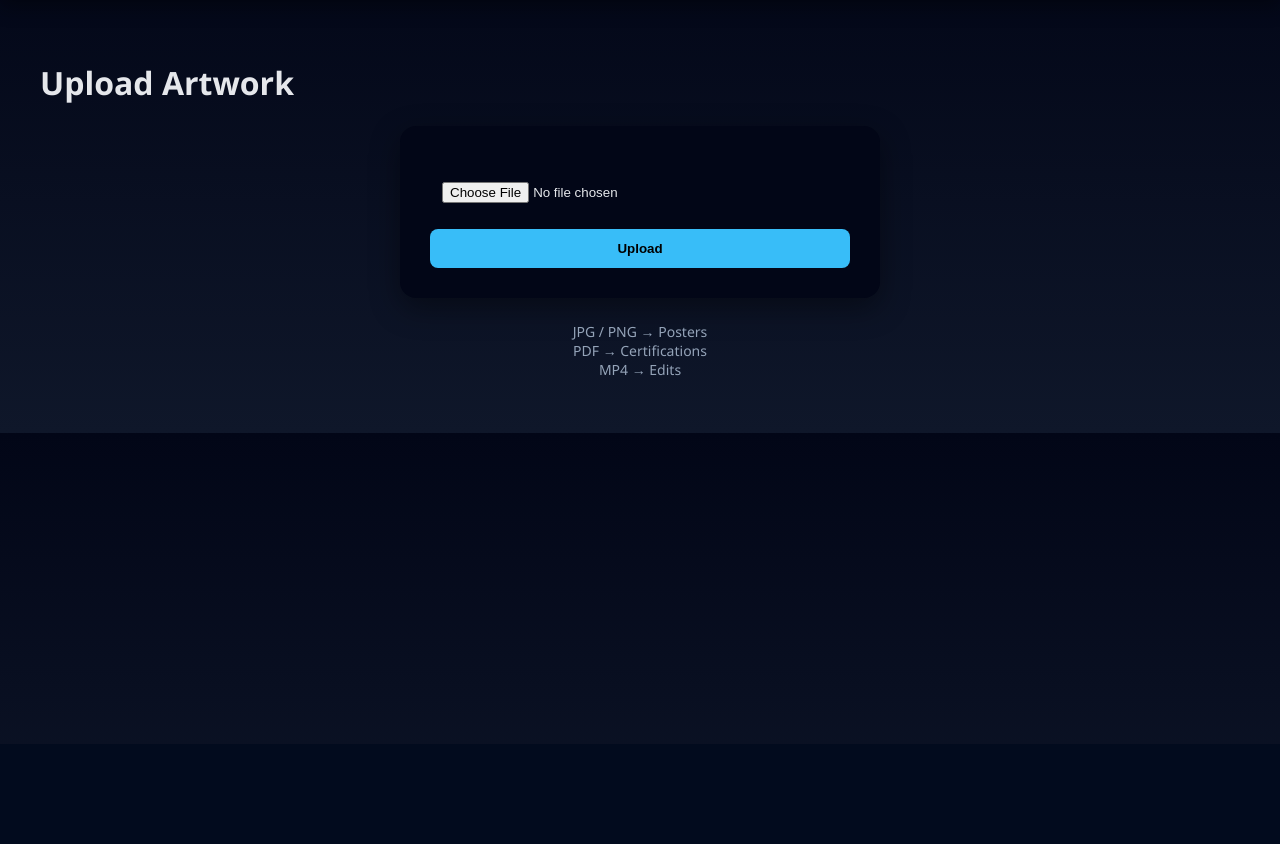
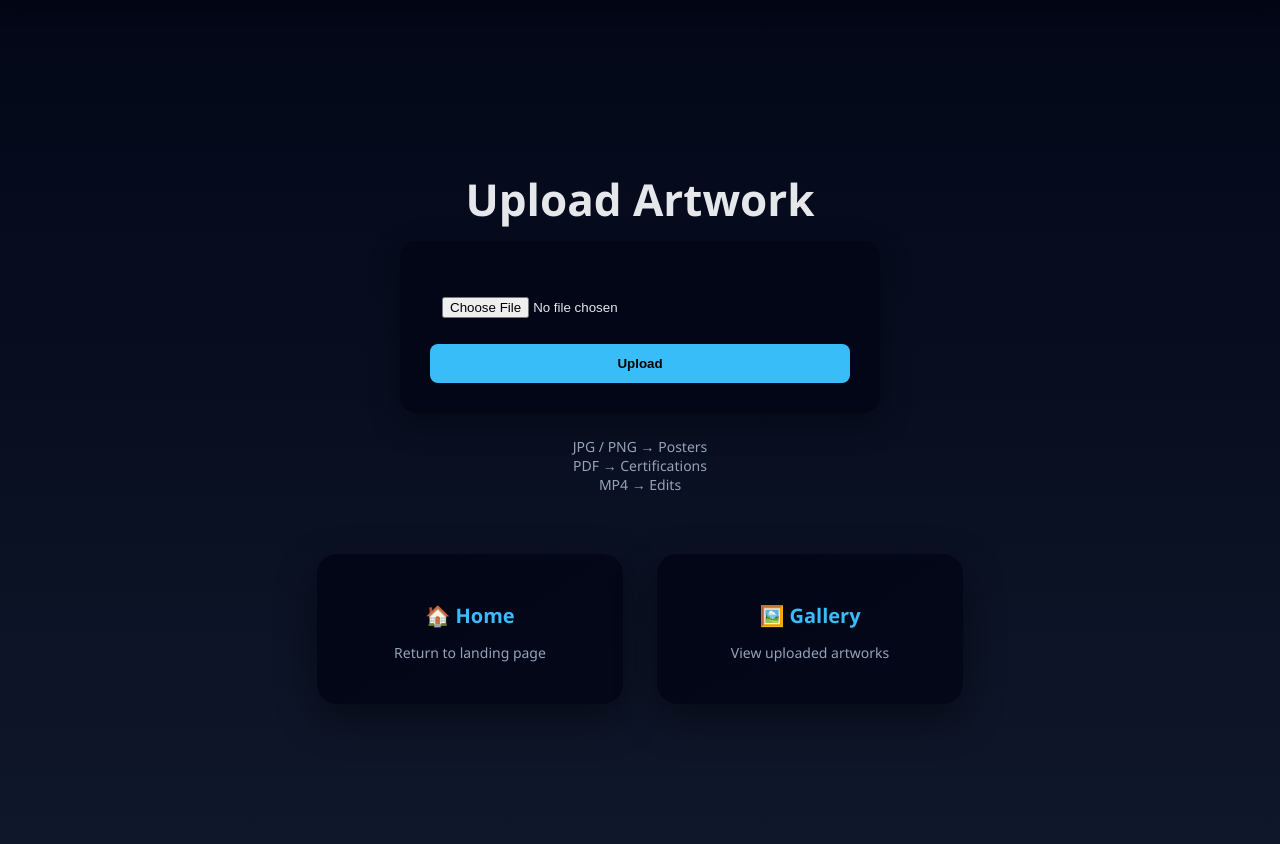
Before and after one commit to chukka96/art-portfolio-project, a Flask app: page /upload in a window 1280 px wide. Shown: the part 56-900 px from the top of the page. Before the commit the page ends 489 px from the top, so only its background shows below. Run offline with Flask 3, Linux system fonts and the light colour scheme.

Commit message:
new changes updated by Chukka

```diff
--- a/templates/base.html
+++ b/templates/base.html
@@ -2,6 +2,7 @@
 <html>
 <head>
     <title>My Art Portfolio</title>
+    <meta name="viewport" content="width=device-width, initial-scale=1.0">
     <link rel="stylesheet" href="{{ url_for('static', filename='css/style.css') }}">
 </head>
 <body>
@@ -10,7 +11,6 @@
     <div class="logo">🎨 My Art Portfolio</div>
 </nav>
 
-
 <div class="container">
     {% block content %}{% endblock %}
 </div>
--- a/templates/upload.html
+++ b/templates/upload.html
@@ -1,17 +1,32 @@
 {% extends "base.html" %}
 {% block content %}
 
+<div class="hero">
     <h1>Upload Artwork</h1>
 
-<form method="POST" enctype="multipart/form-data" class="upload-form">
+    <form class="upload-form" method="POST" enctype="multipart/form-data">
         <input type="file" name="file" required>
         <button type="submit">Upload</button>
     </form>
 
-<p class="note">
+    <div class="note">
         JPG / PNG → Posters<br>
         PDF → Certifications<br>
         MP4 → Edits
-</p>
+    </div>
+
+    <!-- NAVIGATION CARDS -->
+    <div class="nav-cards" style="margin-top:60px;">
+        <a href="/" class="nav-card">
+            <h3>🏠 Home</h3>
+            <p>Return to landing page</p>
+        </a>
+
+        <a href="/gallery" class="nav-card">
+            <h3>🖼️ Gallery</h3>
+            <p>View uploaded artworks</p>
+        </a>
+    </div>
+</div>
 
 {% endblock %}
```
Also changed, not shown: templates/index.html (+7 -2 lines). Lines whose indentation alone changed are shown as unchanged.
